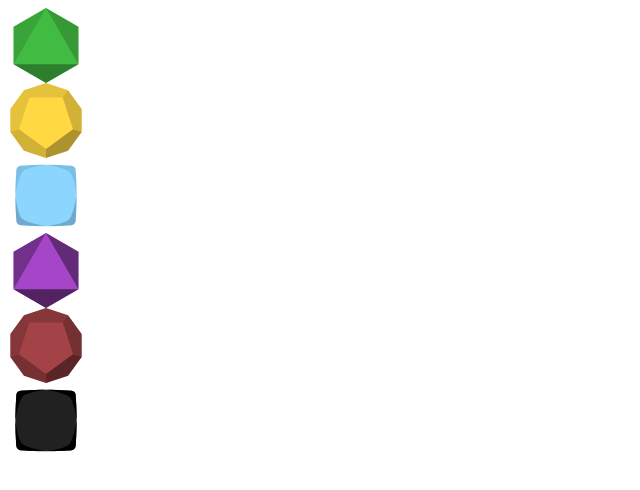
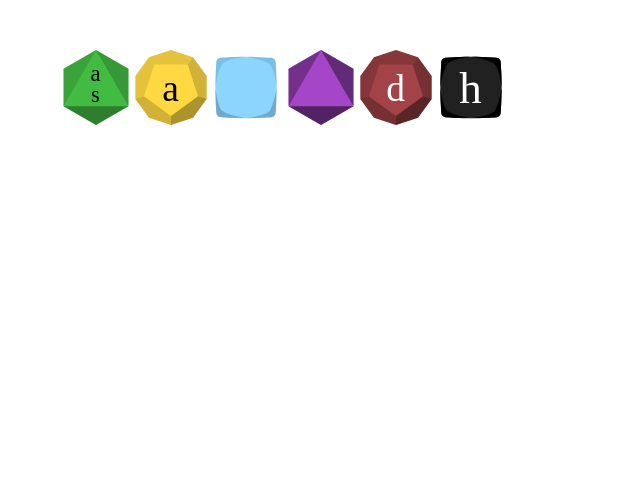
Before and after one commit to caleb-cox/genesys-roller, a React (Vite) app: page / in a window 1280 px wide. Shown: the top 490 px of the page, without its empty margins (0-640 px from the left). Built offline with nearby package versions, Linux system fonts and the light colour scheme; a web font is replaced by a local one.

Commit message:
Remove rolling logic from die component

```diff
--- a/src/App.jsx
+++ b/src/App.jsx
@@ -1,4 +1,4 @@
-import React from "react";
+import React, { useState } from "react";
 
 import GenesysDie from "./GenesysDie";
 import {
@@ -11,15 +11,53 @@ import {
 } from "./constants";
 
 const App = () => {
+  const [dicePool, setDicePool] = useState([
+    {
+      type: ABILITY,
+      value: Math.random()
+    },
+    {
+      type: PROFICIENCY,
+      value: Math.random()
+    },
+    {
+      type: BOOST,
+      value: Math.random()
+    },
+    {
+      type: DIFFICULTY,
+      value: Math.random()
+    },
+    {
+      type: CHALLENGE,
+      value: Math.random()
+    },
+    {
+      type: SETBACK,
+      value: Math.random()
+    },
+  ]);
+
+  const removeDieByIndex = (index) => {
+    return () => setDicePool((prevState) => {
+      console.log(dicePool)
+      const newState = [...prevState];
+      newState.splice(index, 1);
+      return newState;
+    });
+  };
+
   return (
-    <>
-      <GenesysDie type={ABILITY}/>
-      <GenesysDie type={PROFICIENCY}/>
-      <GenesysDie type={BOOST}/>
-      <GenesysDie type={DIFFICULTY}/>
-      <GenesysDie type={CHALLENGE}/>
-      <GenesysDie type={SETBACK}/>
-    </>
+    <div style={{display: "flex", margin: "50px"}}>
+      {dicePool.map(({ type, value }, index) => (
+        <GenesysDie
+          key={index}
+          type={type}
+          value={value}
+          onClick={removeDieByIndex(index)}
+        />
+      ))}
+    </div>
   );
 };
 
--- a/src/GenesysDie.jsx
+++ b/src/GenesysDie.jsx
@@ -1,23 +1,25 @@
-import React, { useState } from "react";
 import classNames from "classnames";
 
 import "./GenesysDie.scss";
 import { diceMap } from "./constants";
 
-const GenesysDie = ({ type }) => {
-  const [results, setResults] = useState([]);
-  const resultMap = diceMap[type];
-
-  const roll = () => {
-    const sides = Object.keys(resultMap).length;
-    const side = Math.floor(Math.random() * sides + 1);
-    setResults(resultMap[side]);
+const GenesysDie = ({ type, value, onClick }) => {
+  const getSymbols = () => {
+    const symbolMap = diceMap[type];
+    const sides = Object.keys(symbolMap).length;
+    const side = Math.floor(value * sides + 1);
+    return symbolMap[side];
   };
 
   return (
-    <div className={classNames("GenesysDie", type)} onClick={roll}>
-      {results.map((result, index) => (
-        <div className="symbol" key={index}>{result}</div>
+    <div
+      className={classNames("GenesysDie", type)}
+      onClick={onClick}
+    >
+      {getSymbols().map((symbol, index) => (
+        <div className="symbol" key={index}>
+          {symbol}
+        </div>
       ))}
     </div>
   );
```
